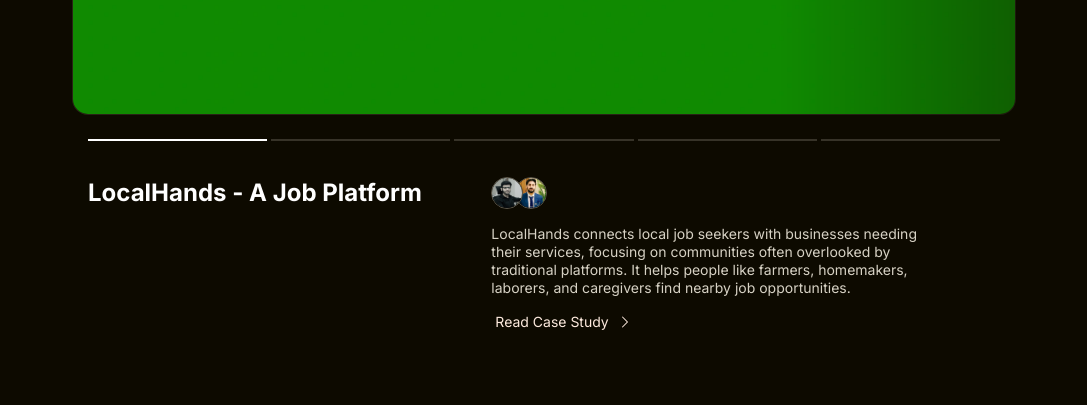
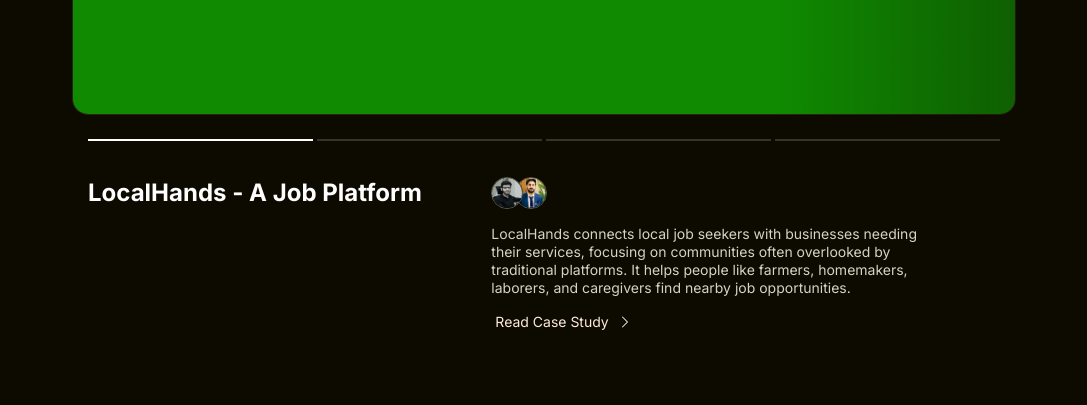
Before and after one commit to AliMalik9/Portfolio, a Next.js app: page /en in a window 1280 px wide. Shown: the part 3820-4225 px from the top of the page, without its empty margins (96-1183 px from the left). Built offline with nearby package versions, Linux system fonts and the light colour scheme.

Commit message:
this commit corrects both mistakes

```diff
--- a/package.json
+++ b/package.json
@@ -37,6 +37,7 @@
 		"@types/node": "^20",
 		"@types/react": "^18",
 		"@types/react-dom": "^18",
+		"eslint": "^9.16.0",
 		"postcss-custom-media": "^10.0.7",
 		"postcss-flexbugs-fixes": "^5.0.2",
 		"typescript": "^5"
--- a/src/app/[locale]/work/projects/en/localhands-a-job-platform.mdx
+++ b/src/app/[locale]/work/projects/en/localhands-a-job-platform.mdx
@@ -7,7 +7,6 @@ summary: "LocalHands connects local job seekers with businesses needing their se
 images:
   - "/images/projects/localhands-a-job-platform/1.webp"
   - "/images/projects/localhands-a-job-platform/2.webp"
-  - "/images/projects/localhands-a-job-platform/3.webp"
   - "/images/projects/localhands-a-job-platform/4.webp"
   - "/images/projects/localhands-a-job-platform/5.webp"
 team:
--- a/src/app/resources/content.js
+++ b/src/app/resources/content.js
@@ -191,14 +191,6 @@ const work = {
     description: `Design and dev projects by ${person.name}`,
     // Create new project pages by adding a new .mdx file to app/blog/posts
     // All projects will be listed on the /home and /work routes
-    images: [
-        {
-            src: '/images/projects/designhaven-interior-website/full.webp',
-            alt: 'image',
-            width: 16,
-            height: 77
-        }
-    ]
 }
 
 const gallery = {
```
Also changed, not shown: 1 other file (tests, documents, lock files or other folders).
